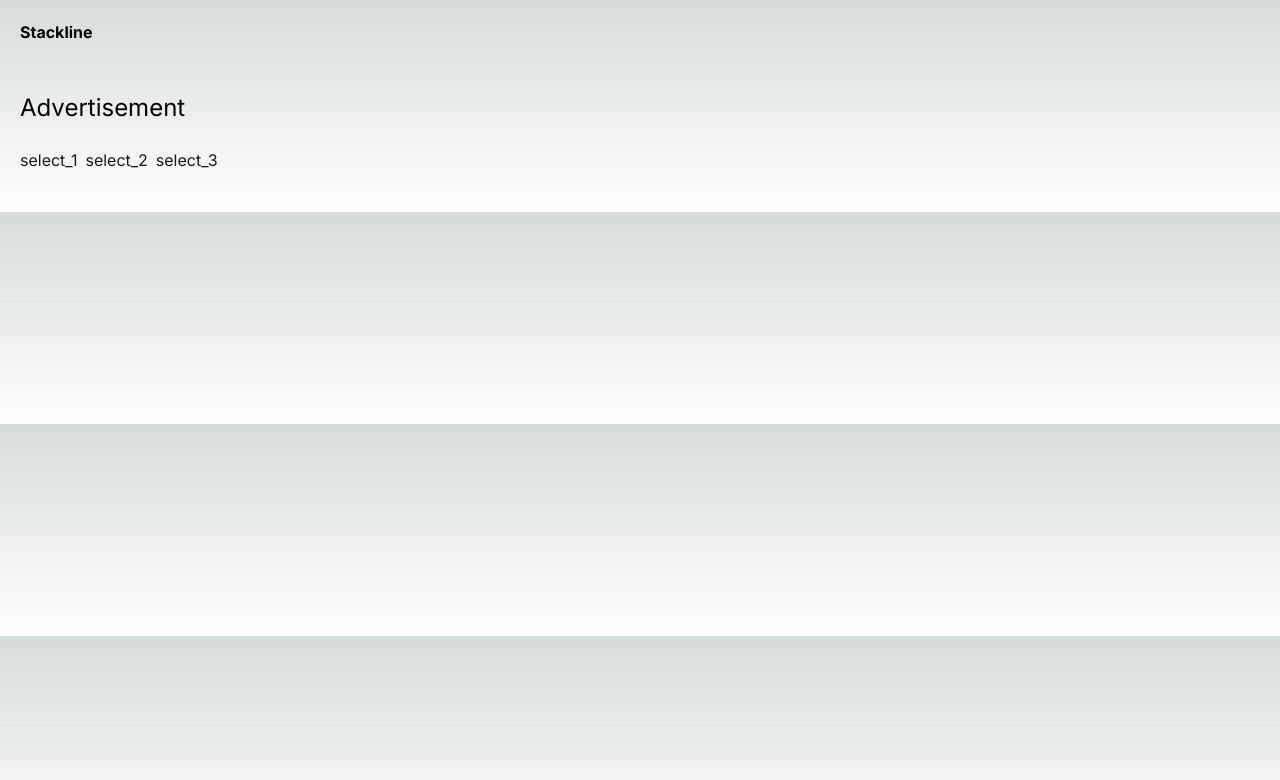
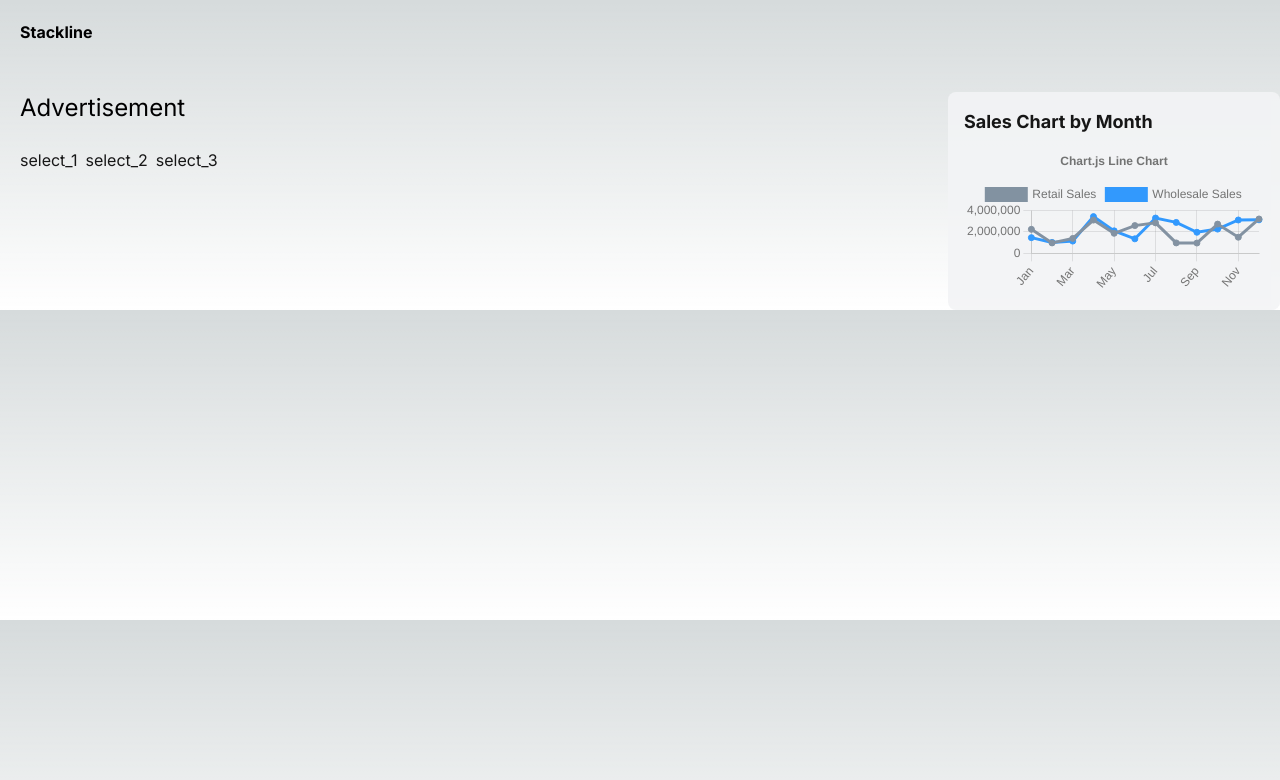
Before and after one commit to Mayst0731/homeshowing, a Next.js app: page / in a window 1280 px wide. Shown: the top 780 px of the page. Built offline with nearby package versions, Linux system fonts and the light colour scheme.

Commit message:
Drawing sales chart

```diff
--- a/app/components/SalesChart.tsx
+++ b/app/components/SalesChart.tsx
@@ -0,0 +1,82 @@
+'use client'
+import { Line } from 'react-chartjs-2';
+import { Chart as ChartJS, CategoryScale, LinearScale, PointElement, LineElement, Title, Tooltip, Legend } from "chart.js";
+
+ChartJS.register(CategoryScale, LinearScale, PointElement, LineElement, Title, Tooltip, Legend);
+
+// This sales chart is aggregated by month
+
+interface SalesData {
+  weekEnding: string;
+  retailSales: number;
+  wholesaleSales: number;
+  unitsSold: number;
+  retailerMargin: number;
+}
+
+interface SalesChartProps {
+  salesData: SalesData[]; // Defining salesData as an array of SalesData
+}
+
+const aggregateSalesByMonth = (salesData: SalesData[]) => {
+  return salesData.reduce((acc, { weekEnding, retailSales, wholesaleSales }) => {
+    const month = parseInt(weekEnding.substring(5, 7), 10) - 1; // Extract MM as zero-based index
+    acc[month] = acc[month] || { retailSales: 0, wholesaleSales: 0 };
+    acc[month].retailSales += retailSales;
+    acc[month].wholesaleSales += wholesaleSales;
+    return acc;
+  }, {} as Record<number, { retailSales: number; wholesaleSales: number }>);
+};
+
+const monthNames = ["Jan", "Feb", "Mar", "Apr", "May", "Jun", "Jul", "Aug", "Sep", "Oct", "Nov", "Dec"];
+
+const SalesChart = ({sales}) => {
+
+  const aggregatedSales = aggregateSalesByMonth(sales);
+  const labels = Object.keys(aggregatedSales).map(month => monthNames[Number(month)]);
+  const retailSalesData = Object.values(aggregatedSales).map(sales => sales.retailSales);
+  const wholesaleSalesData = Object.values(aggregatedSales).map(sales => sales.wholesaleSales);
+
+  const options = {
+    responsive: true,
+    plugins: {
+      legend: {
+        position: 'top',
+      },
+      title: {
+        display: true,
+        text: 'Chart.js Line Chart'
+      }
+    }
+  };
+
+  const data = {
+    labels,
+    datasets: [
+      {
+        label: "Retail Sales",
+        data: retailSalesData,
+        borderColor: "#778899",
+        backgroundColor: "#778899",
+        fill: true,
+      },
+      {
+        label: "Wholesale Sales",
+        data: wholesaleSalesData,
+        borderColor: "#1E90FF",
+        backgroundColor: "#1E90FF",
+        fill: true,
+      }
+    ]
+  };
+
+  return (
+    <div className="p-4 bg-gray-100 rounded-lg">
+      <h2 className="text-lg font-bold mb-2">Sales Chart by Month</h2>
+      <Line data={data} options={options}/>
+    </div>
+  );
+
+};
+
+export default SalesChart;
--- a/app/page.tsx
+++ b/app/page.tsx
@@ -1,19 +1,14 @@
 import Image from "next/image";
-import ClientsData from "./data/clients.json"
+import ClientsData from "./data/clients.json";
+import SalesChart from "./components/SalesChart";
 
 export default function Home() {
 
-  console.log(ClientsData);
-
-  ClientsData.map((client) => {console.log(client)});
-
   // Extract sales from clients
   const salesData = ClientsData.flatMap(product => product.sales);
-  console.log(salesData);
 
   // Setting headers for table
-  const headers = ["WEEK ENDING", "RETAIL SALES", "WHOLESALE SALES", "UNITS SOLD", "RETAILER MARGIN"]
-
+  const headers = ["WEEK ENDING", "RETAIL SALES", "WHOLESALE SALES", "UNITS SOLD", "RETAILER MARGIN"];
 
   return (
     <main className="flex flex-col justify-between pt-5 pl-5">
@@ -44,18 +39,10 @@ export default function Home() {
       {/* Dashboard */}
         <div className="opacity-90 flex-col gap-6">
           <div>
-            <ul className="max-w-lg mx-auto">
-              {/* {sales.map(sale) =>
-                <li key=""></li>
-              )} */}
-            </ul>
+            <SalesChart sales={salesData}/>
           </div>
           <div>
-            <ul className="max-w-lg mx-auto">
-              {/* {sales.map((sale) =>
-                <li key={sale.title}></li>
-              )} */}
-            </ul>
+            {console.log(headers)}
           </div>
         </div>
 
--- a/package.json
+++ b/package.json
@@ -12,6 +12,7 @@
     "chart.js": "^4.4.7",
     "next": "14.2.0",
     "react": "^18",
+    "react-chartjs-2": "^5.3.0",
     "react-dom": "^18"
   },
   "devDependencies": {
```
Also changed, not shown: app/components/SalesTable.tsx (added), 1 other file (tests, documents, lock files or other folders).
